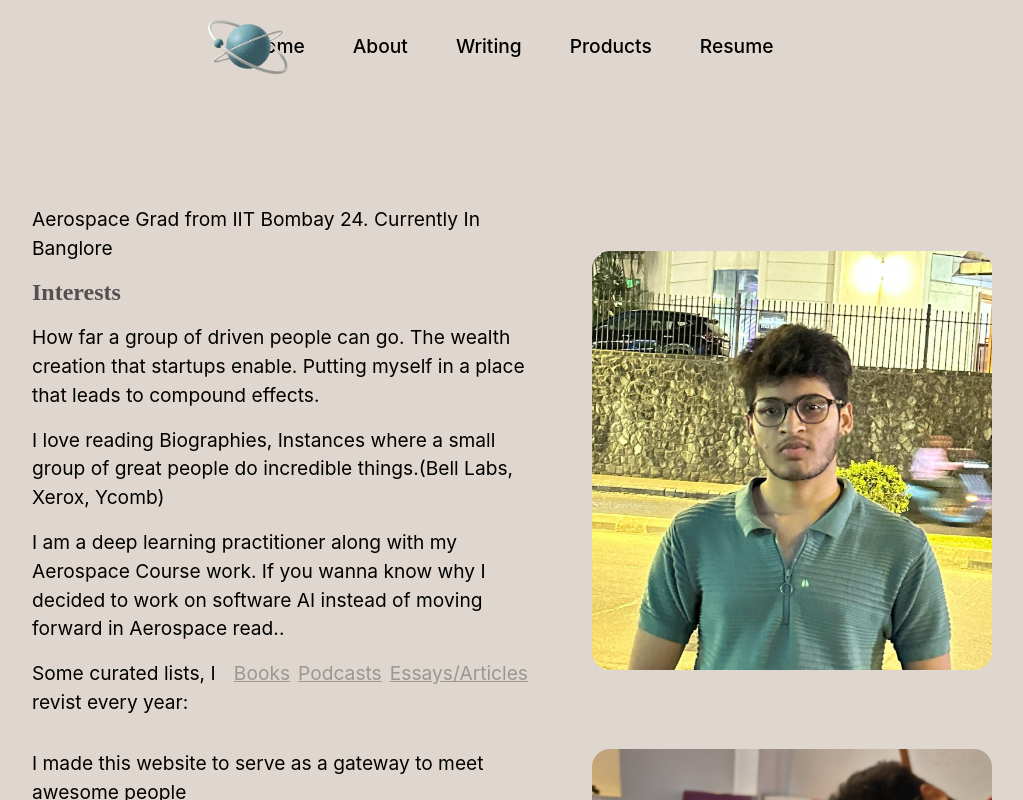
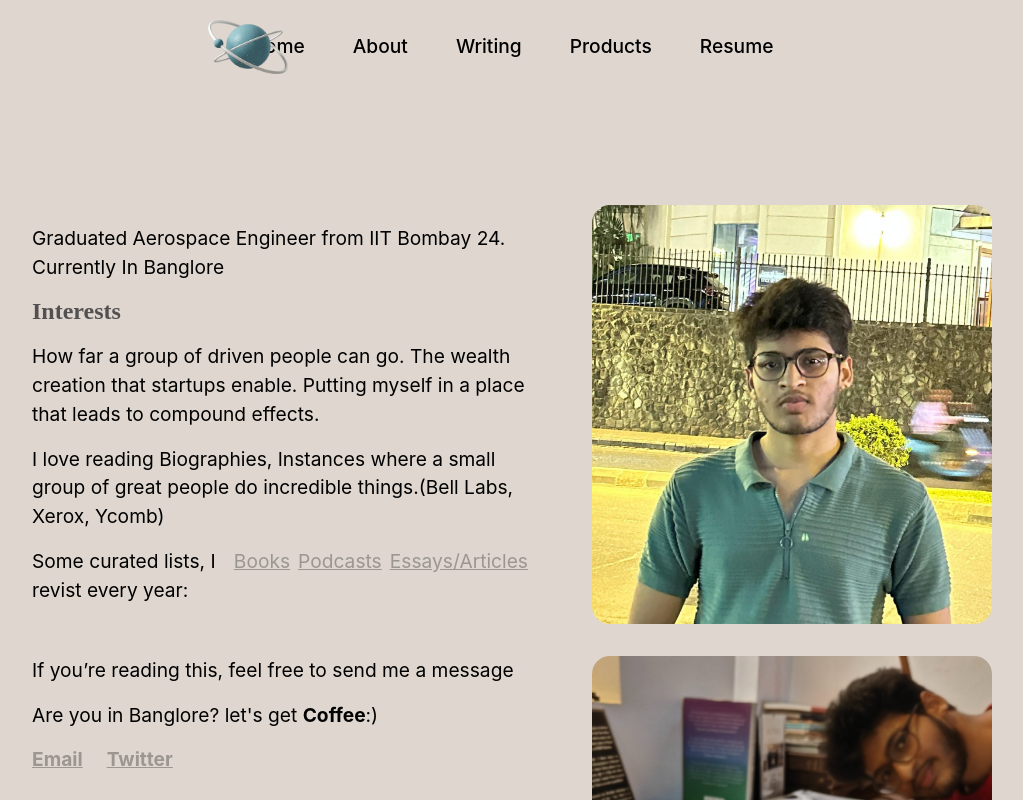
Before and after one commit to kiluazen/myweb, a Next.js app: page /about in a window 1280 px wide. Shown: the top 800 px of the page, without its empty margins (128-1151 px from the left). Built offline with nearby package versions, Linux system fonts and the light colour scheme.

Commit message:
stop contantly editting your website and go work on projects u fking bastard

```diff
--- a/pages/about.js
+++ b/pages/about.js
@@ -11,7 +11,7 @@ function about() {
             />
           </div>
           <div className="flex flex-col gap-[1rem] text-[1.2rem] pl-4 pr-8 md:pl-0 md:pr-0">
-            <p>Aerospace Grad from IIT Bombay 24. Currently In Banglore</p>
+            <p>Graduated Aerospace Engineer from IIT Bombay 24. Currently In Banglore</p>
             <h1 className="text-[#525051] font-[Sora] text-[1.5rem] not-italic font-bold leading-[120%]">
               Interests
             </h1>
@@ -23,12 +23,6 @@ function about() {
             <p>
               I love reading Biographies, Instances where a small group of great
               people do incredible things.(Bell Labs, Xerox, Ycomb)
-            </p>
-            <p>
-              I am a deep learning practitioner along with my Aerospace Course
-              work. If you wanna know why I decided to work on software AI
-              instead of moving forward in Aerospace{" "}
-              <a href="/blog/swtich-to-software">read..</a>
             </p>
             <div className="flex flex-col xl:flex-row gap-2">
               <p>Some curated lists, I revist every year: </p>
@@ -58,13 +52,11 @@ function about() {
         <div className="flex flex-col justify-center gap-4 md:flex-row md:gap-[2rem] md:justify-between text-[1.2rem]">
           <div className="flex flex-col justify-start items-start gap-[1rem] pl-4 pr-8 md:pl-0 md:pr-0">
             <p>
-              I made this website to serve as a gateway to meet awesome people{" "}
-              <br /> to remove the strange from the stranger (As Brian Chesky
-              says it.)
-            </p>
+            If you’re reading this, feel free to send me a message</p>
             <p>
-              I'd be very happy to hear from you, Let's get some{" "}
+            Are you in Banglore? let's get {" "}
               <span className="font-bold">Coffee</span>
+              :)
             </p>
             <div className="flex flex-row gap-6">
               <a
--- a/pages/index.js
+++ b/pages/index.js
@@ -19,15 +19,13 @@ export default function Home() {
               <h1 className="text-[#525051] font-[Sora] text-[1.8rem] md:text-[2.5rem] not-italic font-bold leading-[120%]">
                 I'm Kushal
               </h1>
-              <p>Here I showcase my Work, thoughts, interests to the world.</p>
+              <p>I showcase my work, thoughts, and interests here to connect with awesome people across the internet</p>
+
               <p>
-                Please Reach out. I wanna connect with awesome humans across the
-                internet
+                My latest endavour was to deisgn and 3d print fascinating geometric objects. I call it gateway to contemplation <a className="underline text-[#9B9692] font-bold hover:text-[#DA95DE]" href="/products">GtC</a>
               </p>
               <p>
-                Also, I am making myself cold email people I admire, This web
-                would be a nice intro for that. As Brian Chesky said it, <br />
-                "To build Trust, you have to remove strange from the stranger"
+                I'd love to hear from you, let me know what you think.
               </p>
             </div>
             <div className="flex flex-row gap-4">
@@ -75,12 +73,7 @@ export default function Home() {
                 </a>
               </div>
             </div>
-            <a
-              href="/products"
-              className="underline text-[#9B9692] font-bold hover:text-[#DA95DE]"
-            >
-              My Products
-            </a>
+
           </div>
         </div>
       </div>
```
Also changed, not shown: 2 other files (tests, documents, lock files or other folders).
